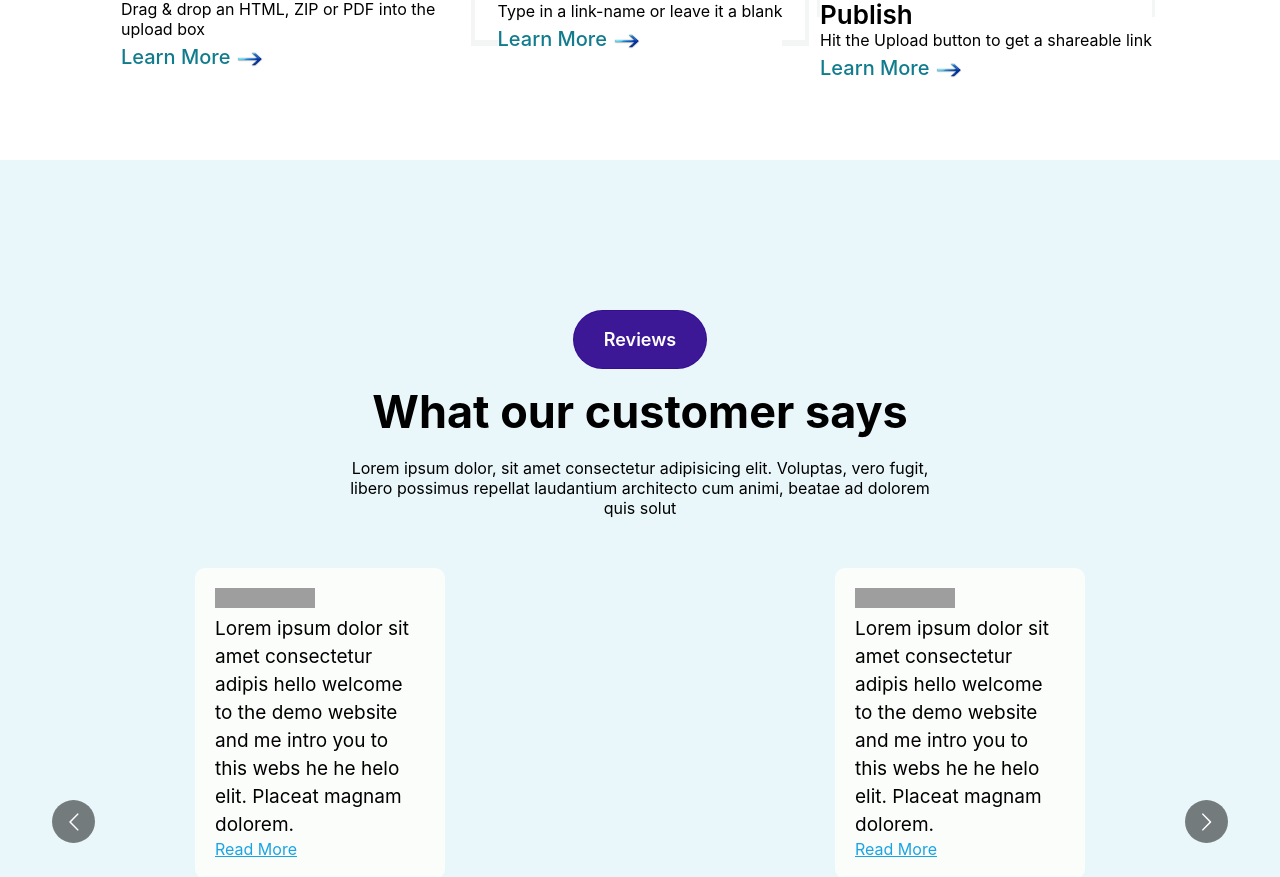
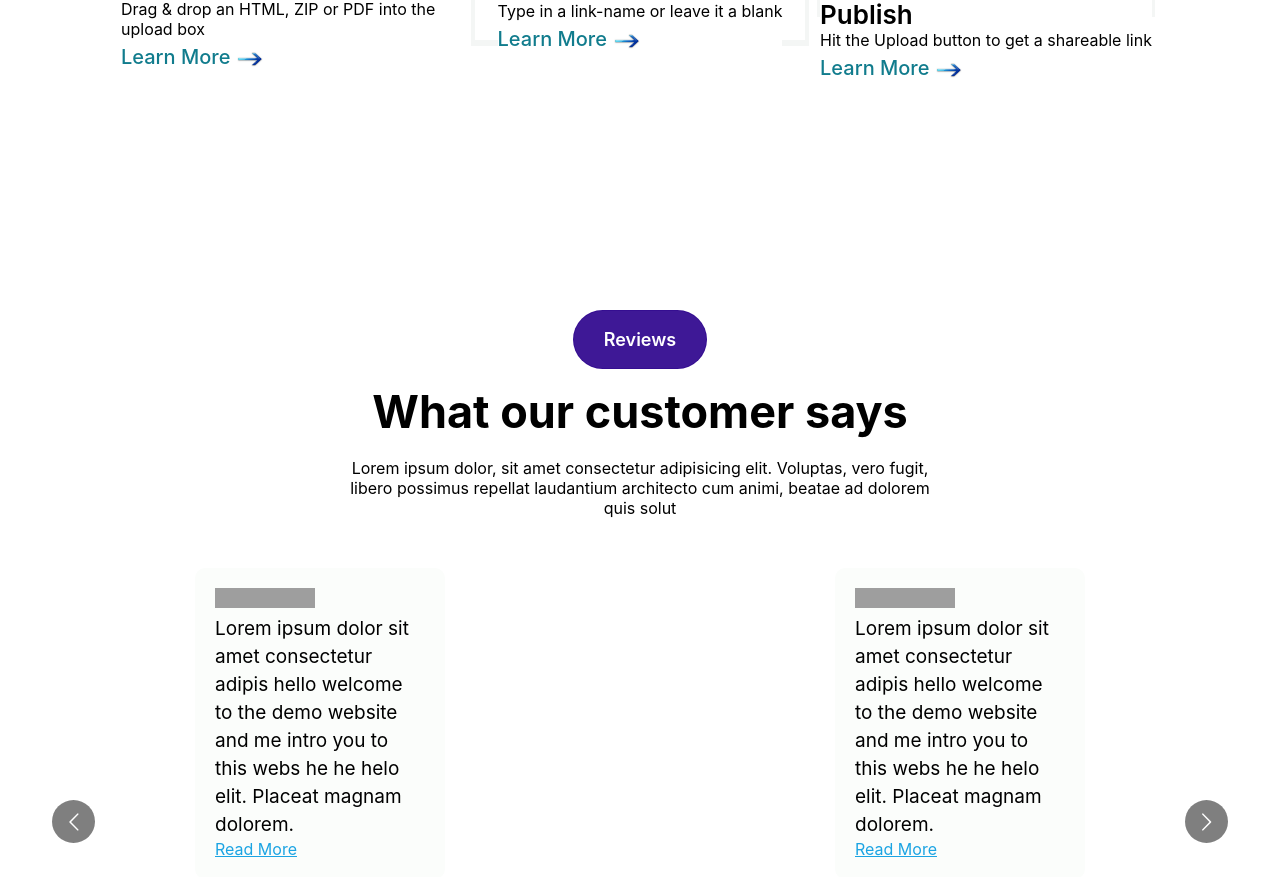
Before and after one commit to niraj142316/react-design-project, a React (Create React App) app: page / in a window 1280 px wide. Shown: the part 1661-2538 px from the top of the page. Built offline with nearby package versions, Linux system fonts and the light colour scheme; grey boxes are pictures that could not be loaded.

Commit message:
Update App.css

```diff
--- a/src/App.css
+++ b/src/App.css
@@ -3,8 +3,3 @@
     padding: 0;
     box-sizing: border-box;
 }
-.carosel{
-    display: flex;
-    flex-direction: column;
-    background-color: rgb(233, 247, 251);
-}
```
